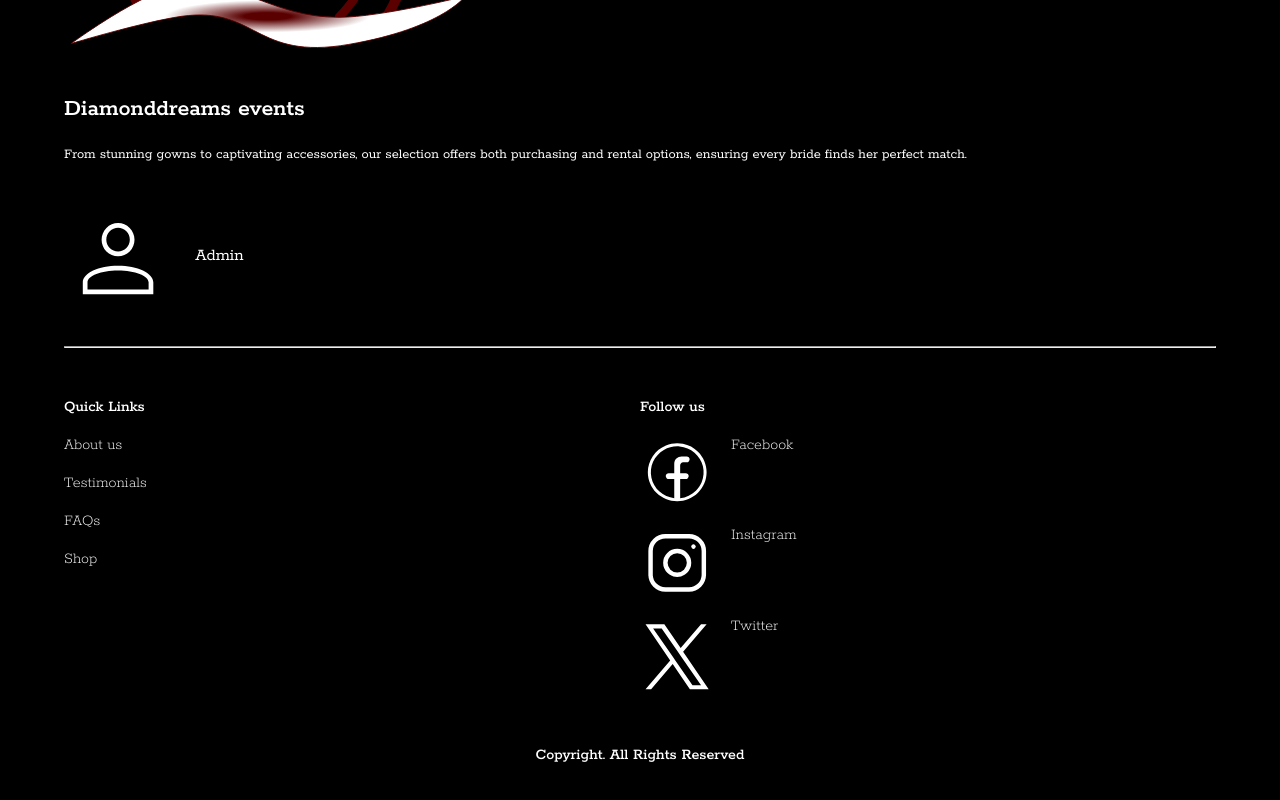
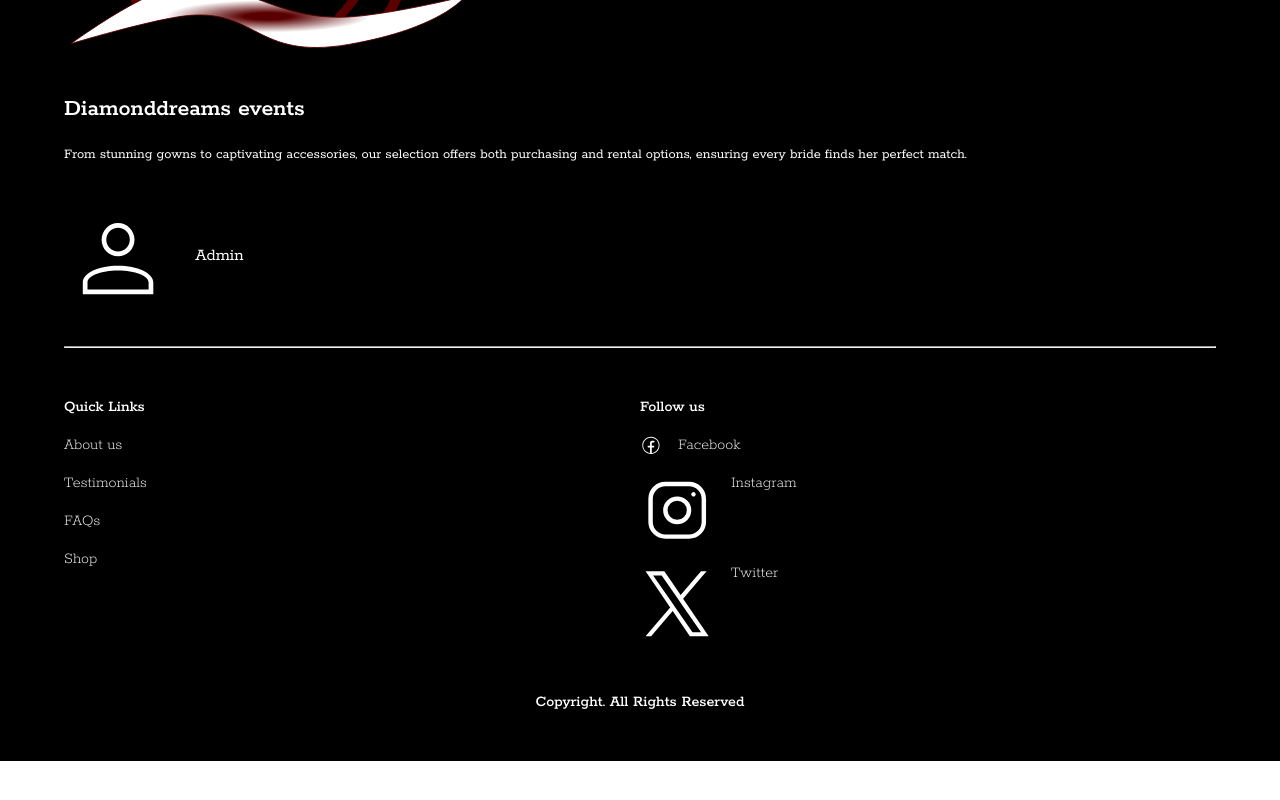
Before and after one commit to tosxin-456/diamond-dreams, a React (Vite) app: page / in a window 1280 px wide. Shown: the part 5013-5813 px from the top of the page. After the commit the page ends 5774 px from the top, so only its background shows below. Built offline with nearby package versions, Linux system fonts and the light colour scheme.

Commit message:
Add link to facebook page

```diff
--- a/src/index.css
+++ b/src/index.css
@@ -589,13 +589,18 @@ footer.footer .footerWrap {
   flex: 1;
 }
 
-.footerWrap .quickSocial .socialLiks li.socialIcons {
+.footerWrap .quickSocial .socialLiks li.socialIcons, a.socialLinkLink {
   display: flex;
   gap: 1rem;
 }
 
 .footerWrap .quickSocial .socialLiks li.socialIcons img {
   width: 13%;
+}
+
+.socialLiks li.socialIcons a.socialLinkLink img {
+  width: 96% !important;
+  height: 100%;
 }
 
 .footerWrap p.copyRight {
--- a/src/layout/Navbar.jsx
+++ b/src/layout/Navbar.jsx
@@ -9,7 +9,7 @@ import instagram from '../assets/icons/instagram.svg';
 import twitx from '../assets/icons/twitter.svg';
 
 import { useState, useEffect } from 'react';
-import { NavLink, Outlet, useLocation } from 'react-router-dom';
+import { NavLink, Outlet, useLocation, Link } from 'react-router-dom';
 
 const Navbar = () => {
   const [currentHeader, setCurrentHeader] = useState("one");
@@ -129,8 +129,10 @@ const Navbar = () => {
             <ul className="socialLiks">
               <li>Follow us</li>
               <li className='socialIcons'>
-                <img src={facebook} alt="Facebook" />
-                <p>Facebook</p>
+                <Link to='https://web.facebook.com/diamondreamsevents' target="_blank" className='socialLinkLink'>
+                  <img src={facebook} alt="Facebook" />
+                  <p>Facebook</p>
+                </Link>
               </li>
               <li className='socialIcons'>
                 <img src={instagram} alt="Instagram" />
```
